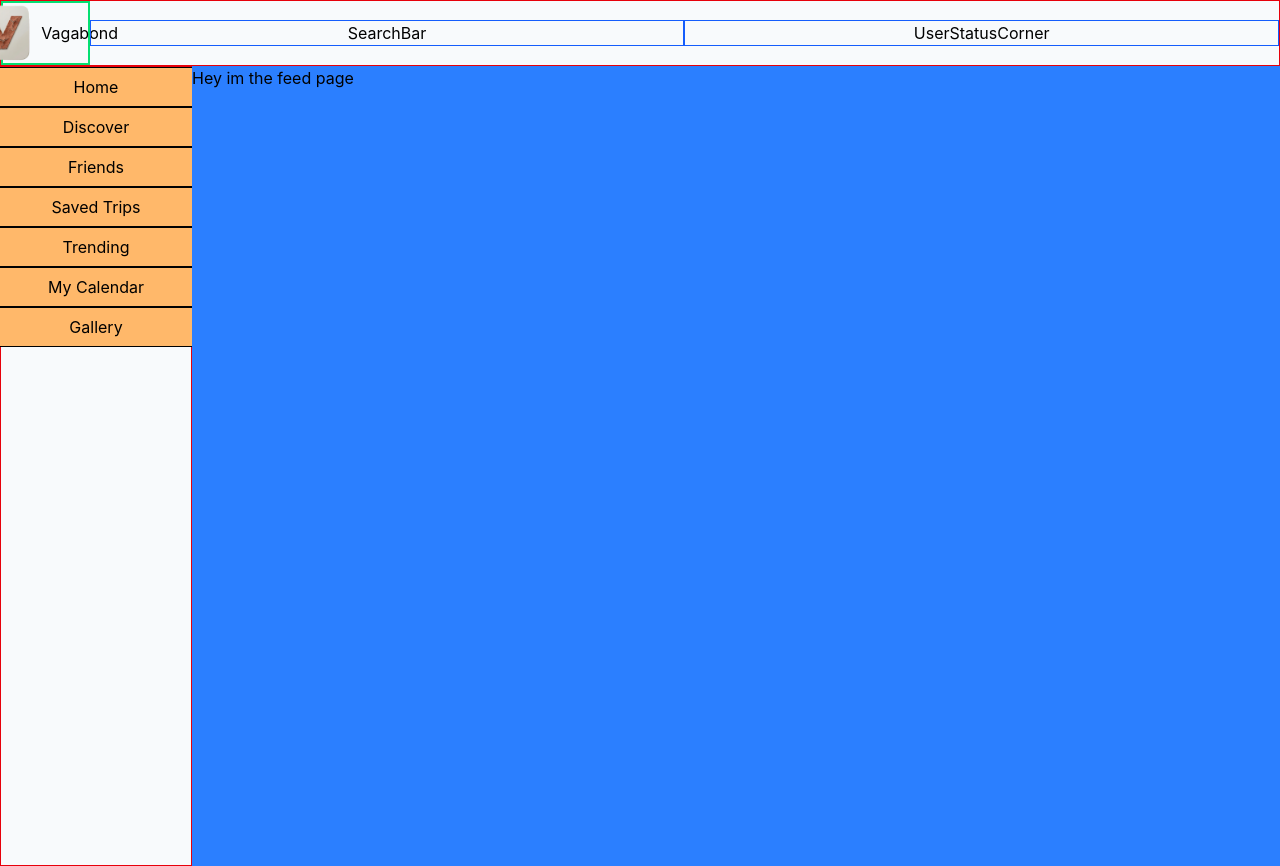
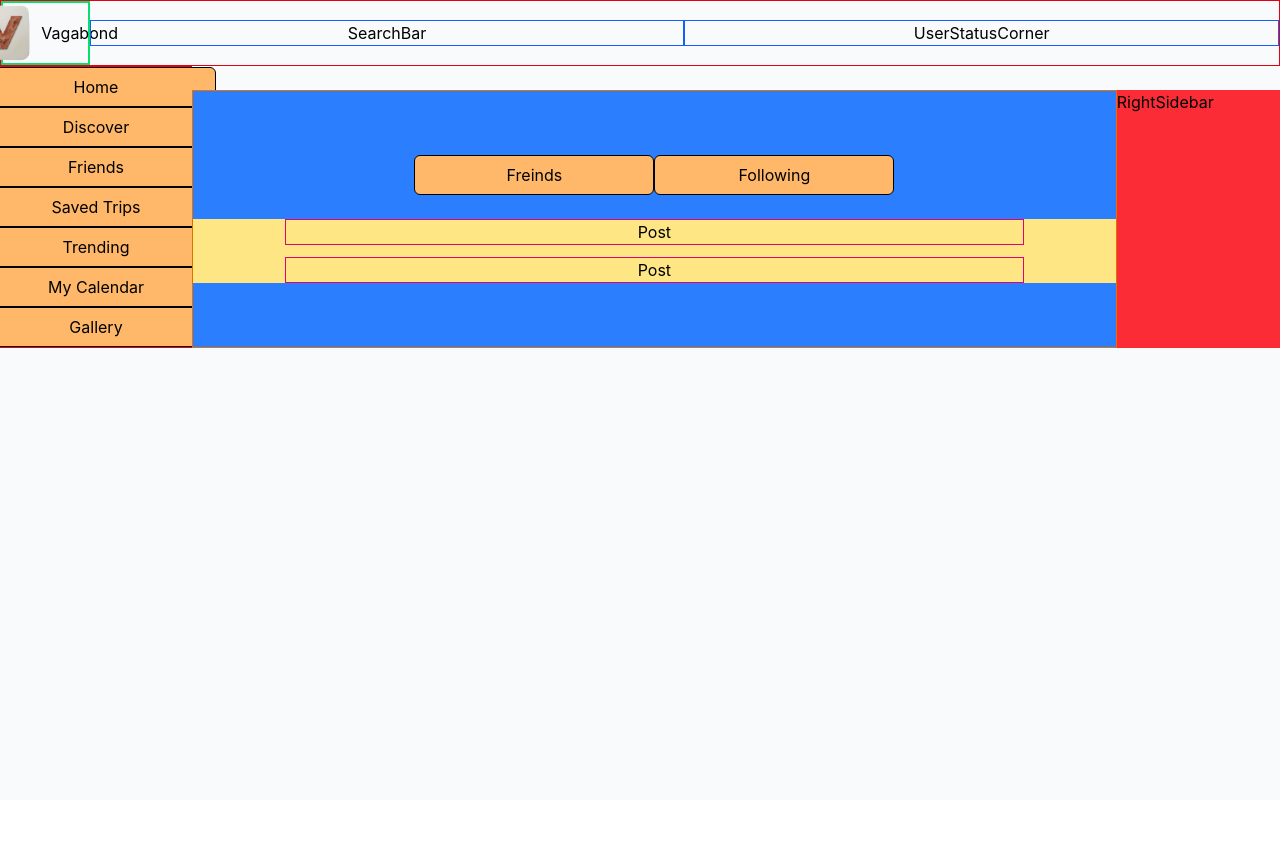
Before and after one commit to DrummerTriga/vagabond, a React (Vite) app in the folder frontend/: page / in a window 1280 px wide. After the commit the page ends 800 px from the top, so only its background shows below. Built offline with nearby package versions, Linux system fonts and the light colour scheme.

Commit message:
feat: implement Post component and structure FeedPage layout with sidebar navigation

```diff
--- /dev/null
+++ b/frontend/src/components/Post.tsx
@@ -0,0 +1,11 @@
+const Post = () => {
+  return (
+    <>
+      <div className="flex flex-col justify-center items-center w-[80%] border border-pink-600">
+        Post
+      </div>
+    </>
+  );
+};
+
+export default Post;
--- a/frontend/src/layouts/Feed/FeedLayout.tsx
+++ b/frontend/src/layouts/Feed/FeedLayout.tsx
@@ -5,9 +5,9 @@ import Header from "../../components/Header";
 const FeedLayout = () => {
   return (
     <>
-      <div className="flex flex-col justify-around min-h-dvh min-w-dvw bg-slate-50">
+      <div className="flex flex-col min-h-dvh min-w-dvw bg-slate-50">
         <Header />
-        <div className="flex justify-around min-h-dvh min-w-dvw bg-slate-50">
+        <div className="flex justify-around w-full h-full bg-slate-50">
           <Sidebar />
           <Outlet />
         </div>
--- a/frontend/src/pages/Feed/FeedPage.tsx
+++ b/frontend/src/pages/Feed/FeedPage.tsx
@@ -1,8 +1,21 @@
+import Post from "../../components/Post";
+import SidebarTab from "../../elements/SidebarTab";
+
 const FeedPage = () => {
   return (
-    <>
-      <p className="bg-blue-500 w-full">Hey im the feed page</p>
-    </>
+    <div className="bg-blue-500 w-full flex mt-6">
+      <div className="feed-wrapper flex flex-col items-center justify-center w-[85%] border border-amber-600">
+        <div className="flex justify-center">
+          <SidebarTab tabName="Freinds" />
+          <SidebarTab tabName="Following" />
+        </div>
+        <div className="posts-wrapper bg-amber-200 flex flex-col justify-center items-center w-full gap-3 mt-6">
+          <Post />
+          <Post />
+        </div>
+      </div>
+      <div className="bg-red-500 w-[15%]">RightSidebar</div>
+    </div>
   );
 };
 
```
